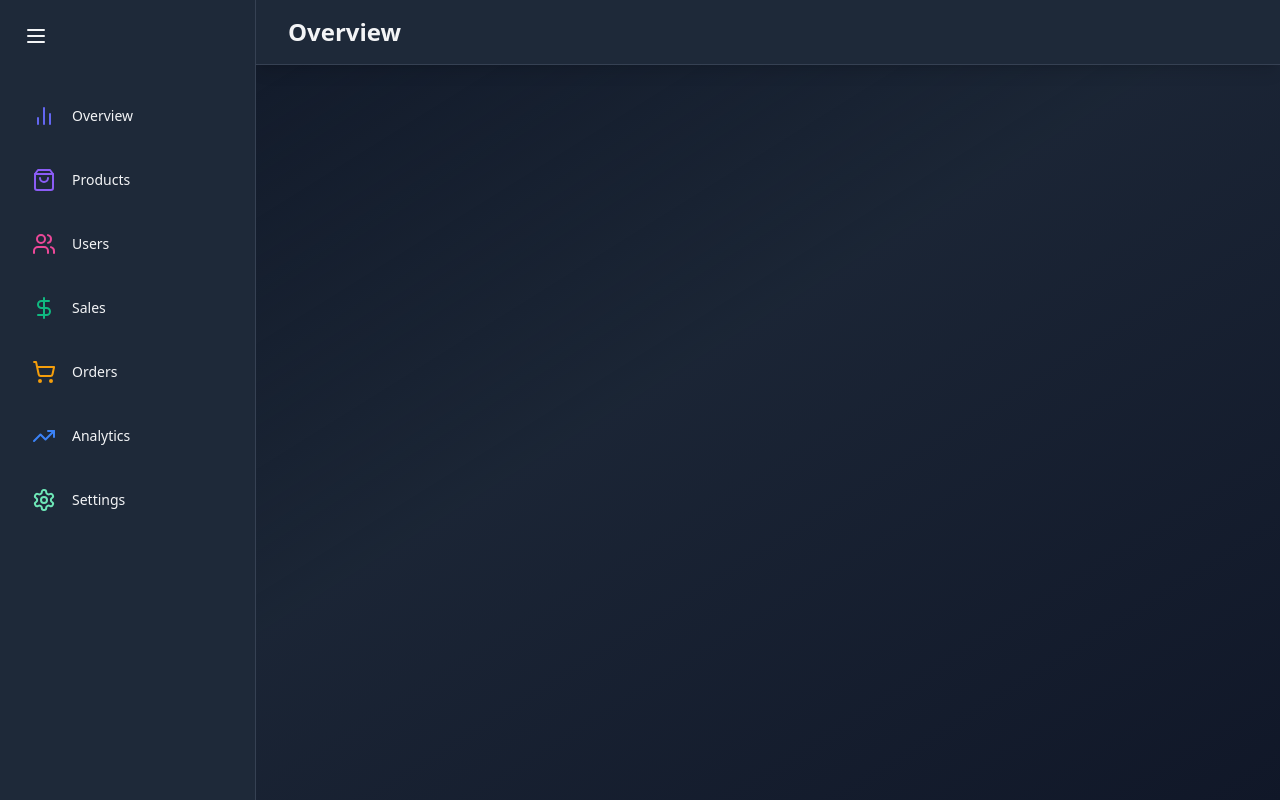
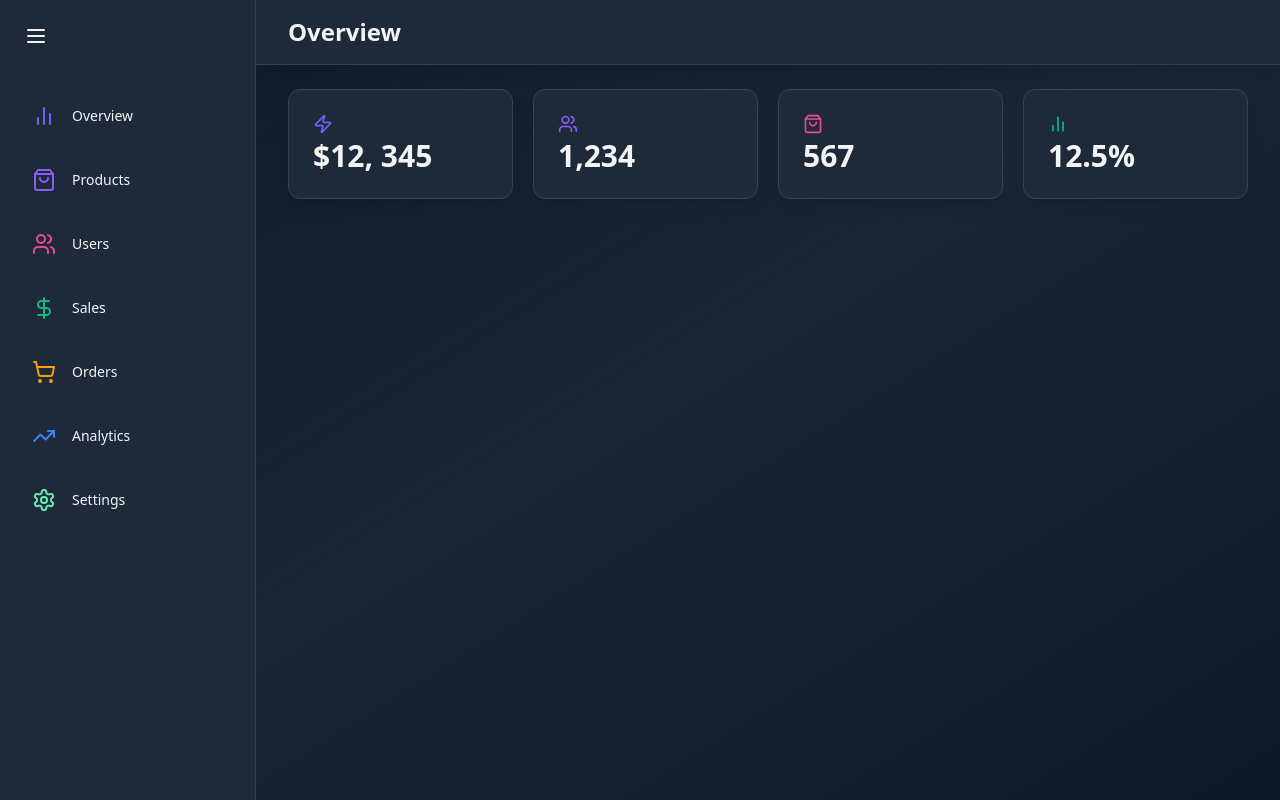
Before and after one commit to Lydoww/Admin-Dashboard, a React (Vite) app: page / in a window 1280 px wide. Built offline with nearby package versions, Linux system fonts and the light colour scheme.

Commit message:
stat card added

```diff
--- /dev/null
+++ b/src/components/common/StatCard.jsx
@@ -0,0 +1,19 @@
+import { motion } from "framer-motion";
+
+const StatCard = ({ name, icon: Icon, value, color }) => {
+  return (
+    <motion.div
+      className="bg-gray-800 bg-opacity-50 backdrop-blur-md overflow-hidden shadow-lg rounded-xl border border-gray-700"
+      whileHover={{ y: -5, boxShadow: "0 25px 50px -12px rgba(0 ,0 ,0, 0.5)" }}
+    >
+      <div className="px-4 py-5 sm:p-6">
+        <span className="flex items-center text-sm font-medium text-gray-400">
+          <Icon size={20} className="mr-2" style={{ color }} />
+        </span>
+        <p className="mt-1 text-3xl font-semibold text-gray-100">{value}</p>
+      </div>
+    </motion.div>
+  );
+};
+
+export default StatCard;
--- a/src/pages/OverviewPage.jsx
+++ b/src/pages/OverviewPage.jsx
@@ -1,11 +1,46 @@
-import { div } from "framer-motion/client";
-import React from "react";
 import Header from "../components/common/Header";
+import { motion } from "framer-motion";
+import StatCard from "../components/common/StatCard";
+import { BarChart2, ShoppingBag, Users, Zap } from "lucide-react";
 
 const OverviewPage = () => {
   return (
     <div className="flex-1 overflow-y-auto relative z-10">
       <Header title="Overview" />
+      <main className="max-w-7xl mx-auto py-6 px-4 lg:px-8">
+        {/* STATS */}
+        <motion.div
+          className="grid grid-cols-1 gap-5 sm:grid-cols-2 lg:grid-cols-4 mb-8"
+          initial={{ opacity: 0, y: 20 }}
+          animate={{ opacity: 1, y: 0 }}
+          transition={{ delay: 1 }}
+        >
+          <StatCard
+            name="Total Sales"
+            icon={Zap}
+            value="$12, 345"
+            color="#6366F1"
+          />
+          <StatCard
+            name="New Users"
+            icon={Users}
+            value="1,234"
+            color="#8B5CF6"
+          />
+          <StatCard
+            name="Total Sales"
+            icon={ShoppingBag}
+            value="567"
+            color="#EC4899"
+          />
+          <StatCard
+            name="Total Sales"
+            icon={BarChart2}
+            value="12.5%"
+            color="#10B981"
+          />
+        </motion.div>
+      </main>
     </div>
   );
 };
```
